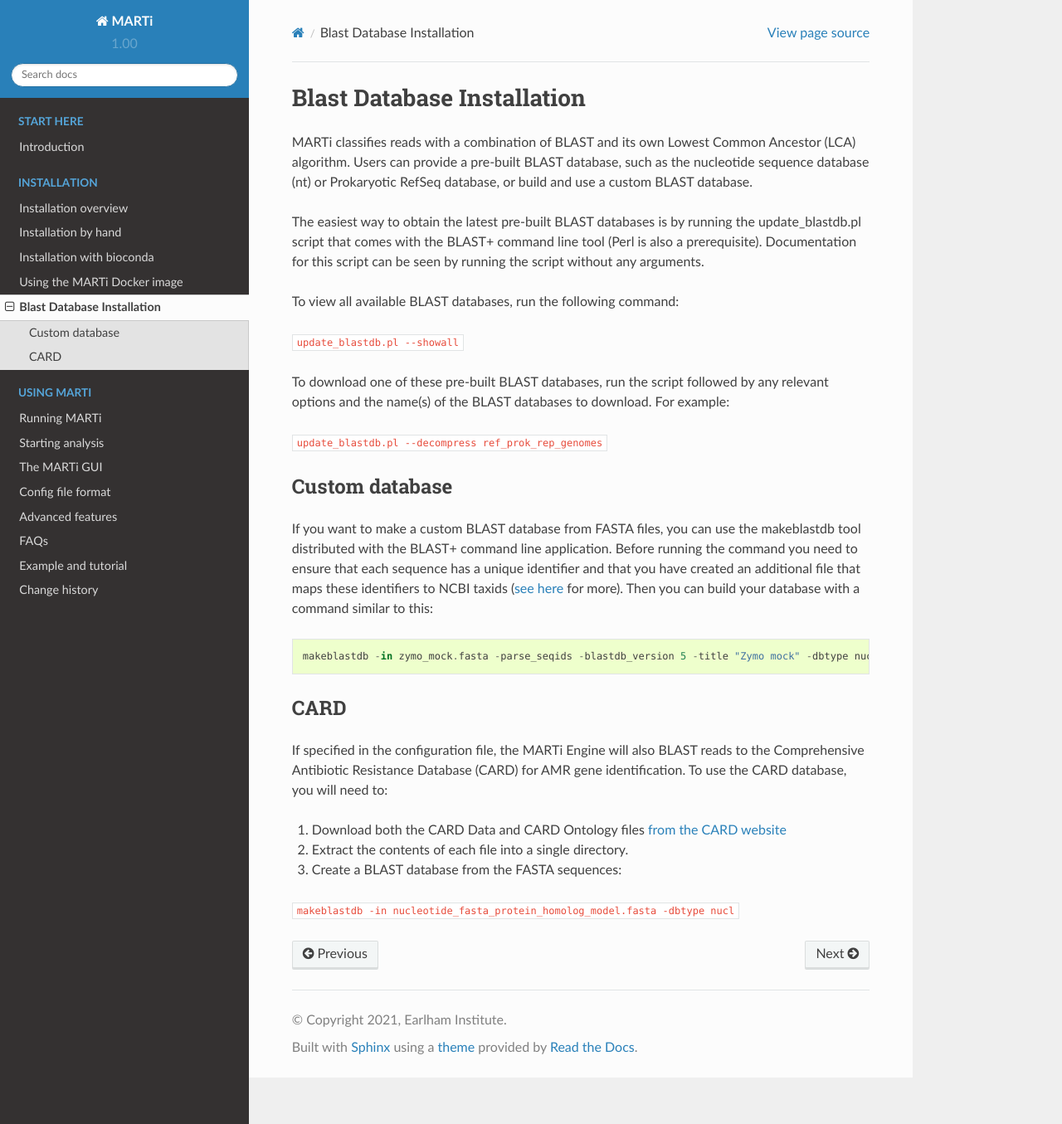
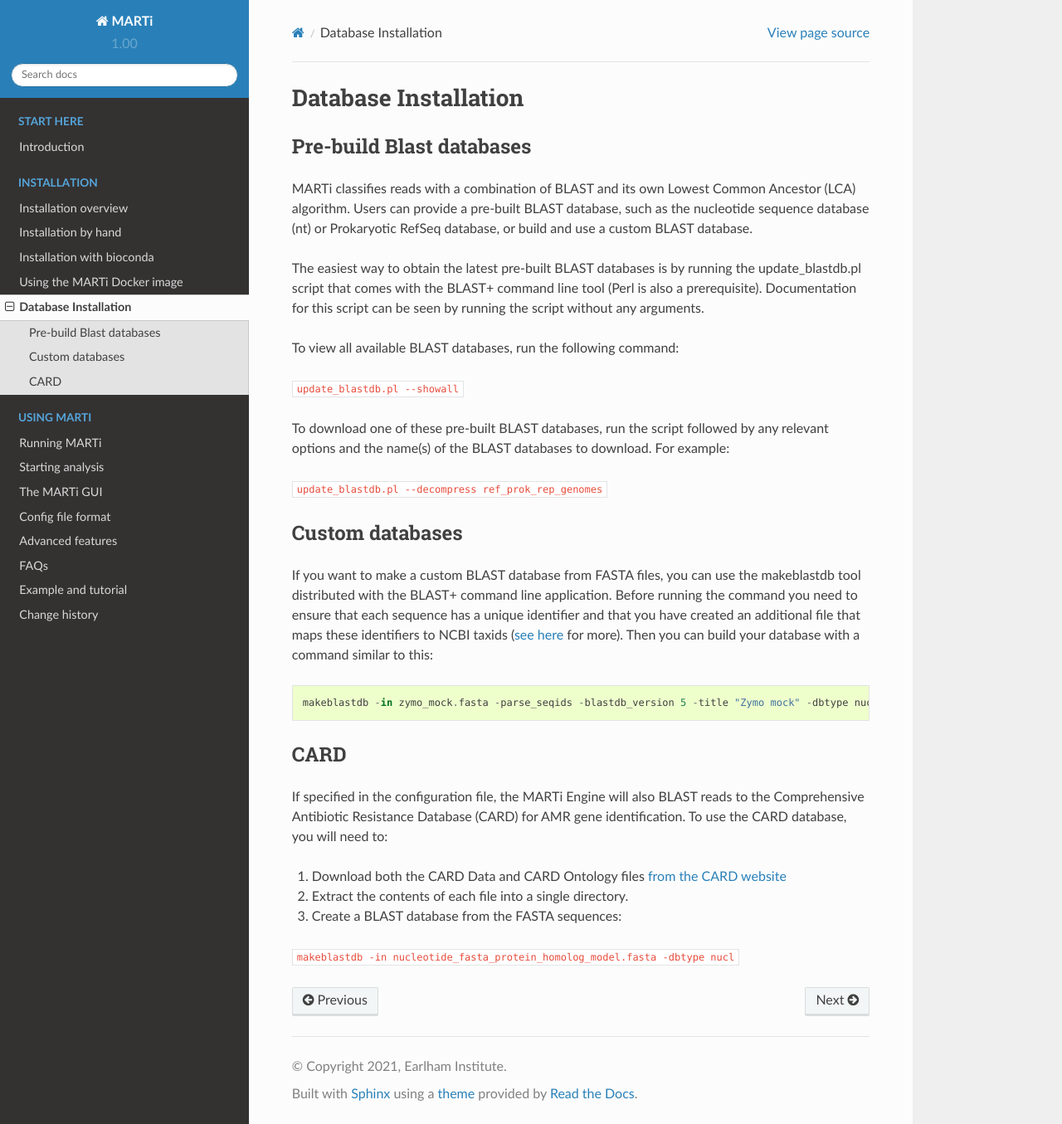
Before and after one commit to richardmleggett/MARTi, a Sphinx documentation site: the page built from docs/source/blastdbs.rst, in a window 1280 px wide and 1355 px high. Shown: the whole window at 83% size. Built offline with Sphinx 7.4.7 and the Read the Docs theme 2.0.0, drawn with Linux system fonts in a browser that asks for light colours; formulas are drawn with MathJax 3.

Commit message:
Update blastdbs.rst

```diff
--- a/docs/source/blastdbs.rst
+++ b/docs/source/blastdbs.rst
@@ -1,7 +1,10 @@
 .. _blastdbs:
 
-Blast Database Installation
+Database Installation
 ===========================
+
+Pre-build Blast databases
+-------------------------
 
 MARTi classifies reads with a combination of BLAST and its own Lowest Common Ancestor (LCA) algorithm. Users can provide a pre-built BLAST database, such as the nucleotide sequence database (nt) or Prokaryotic RefSeq database, or build and use a custom BLAST database.
 
@@ -16,8 +19,8 @@ To download one of these pre-built BLAST databases, run the script followed by a
 
 ``update_blastdb.pl --decompress ref_prok_rep_genomes``
 
-Custom database
----------------
+Custom databases
+----------------
 
 If you want to make a custom BLAST database from FASTA files, you can use the makeblastdb tool distributed with the BLAST+ command line application. Before running the command you need to ensure that each sequence has a unique identifier and that you have created an additional file that maps these identifiers to NCBI taxids (`see here <https://www.ncbi.nlm.nih.gov/books/NBK569841/>`_ for more). Then you can build your database with a command similar to this::
 
```
